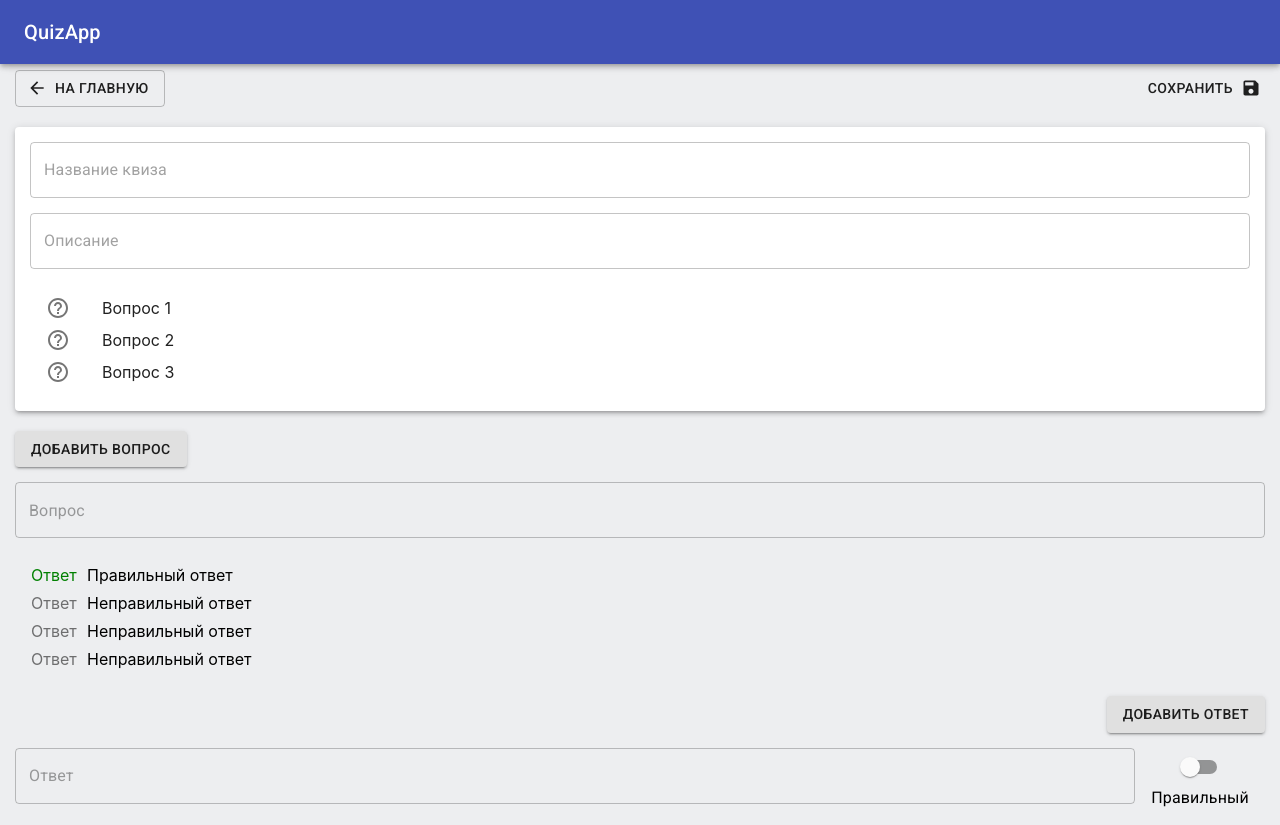
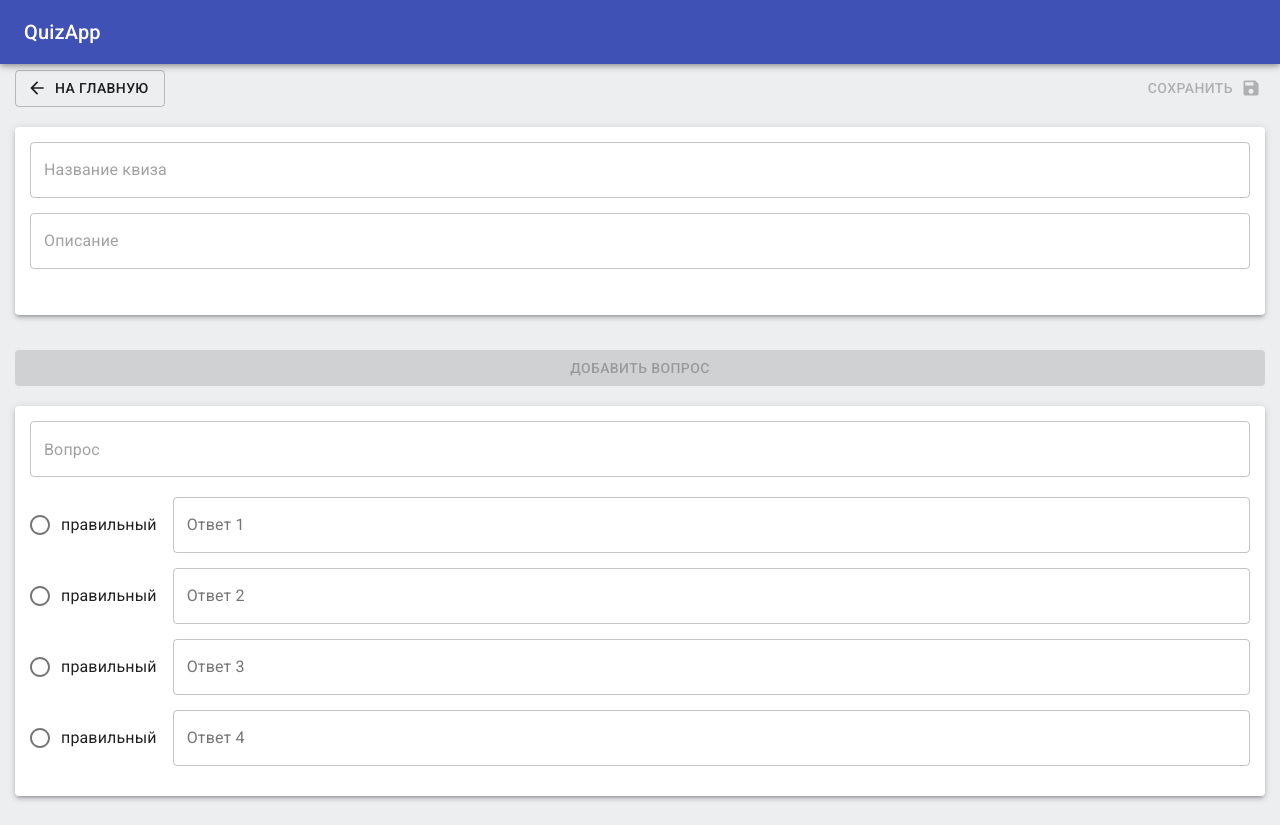
Before and after one commit to GreenSpark404/QuizApp, a React (Create React App) app in the folder frontend/: page /createQuiz in a window 1280 px wide. Built offline with nearby package versions, Linux system fonts and the light colour scheme.

Commit message:
added creating quiz

```diff
--- a/frontend/src/components/App/App.tsx
+++ b/frontend/src/components/App/App.tsx
@@ -6,7 +6,7 @@ import classes from './App.module.scss'
 import QuizControlSessionPage from '../QuizControlSessionPage';
 import {useNavigate} from "react-router-dom";
 
-function App(): JSX.Element {
+const App = (): JSX.Element =>  {
 
     const navigate = useNavigate();
 
--- a/frontend/src/components/QuizCreatePage/QuizCreatePage.module.scss
+++ b/frontend/src/components/QuizCreatePage/QuizCreatePage.module.scss
@@ -1,5 +1,10 @@
 .component {
   padding: 70px 15px 15px 15px;
+
+  .addQuestionButton {
+    margin-top: 15px;
+    margin-bottom: 20px;
+  }
 
   .buttonsWrapper {
     display: flex;
@@ -14,7 +19,16 @@
     flex-direction: column;
     gap: 15px;
 
+    .questionItemWrapper {
+      width: 100%;
+      display: flex;
+      justify-content: space-between;
 
+      .questionTextWrapper {
+        display: flex;
+        align-items: center;
+      }
+    }
 
     .accordionDetails {
       display: flex;
@@ -23,24 +37,30 @@
     }
   }
   .addQuestionWrapper {
+    padding: 15px;
     display: flex;
     flex-direction: column;
     gap: 15px;
 
     .questionFormWrapper {
 
-      @extend .addQuestionWrapper;
+      .questionTextField {
+        margin-bottom: 20px;
+      }
 
       .answerWrapper {
-        display: flex;
-        flex-direction: row;
-        justify-content: space-between;
+
+        .answerItem {
+          margin-bottom: 15px;
+          display: flex;
+          flex-direction: row;
+        }
       }
 
-      .addAnswerButtonWrapper {
-        display: flex;
-        justify-content: flex-end;
-      }
     }
   }
 }
+
+#{'div[class="MuiListItemIcon-root"]'} {
+  min-width: 30px;
+}
--- a/frontend/src/components/QuizCreatePage/QuizCreatePage.tsx
+++ b/frontend/src/components/QuizCreatePage/QuizCreatePage.tsx
@@ -5,53 +5,26 @@ import Header from '../common/Header';
 import Button from '@material-ui/core/Button';
 import { useNavigate } from 'react-router-dom';
 import ArrowBackIcon from '@material-ui/icons/ArrowBack';
-import { FormControlLabel, List, ListItem, ListItemIcon, Switch, TextField } from '@material-ui/core';
+import {
+    FormControlLabel,
+    List,
+    ListItem,
+    ListItemIcon,
+    Radio,
+    RadioGroup,
+    TextField,
+    Paper
+} from '@material-ui/core';
 import SaveIcon from '@material-ui/icons/Save';
-import {Accordion, AccordionDetails, AccordionSummary, IconButton, Paper} from '@material-ui/core';
 import HelpOutlineIcon from '@material-ui/icons/HelpOutline';
-import ExpandMoreIcon from '@material-ui/icons/ExpandMore';
 import Typography from '@material-ui/core/Typography';
+import DeleteForeverIcon from '@material-ui/icons/DeleteForever';
 import { observer } from 'mobx-react';
-
-type Question = {
-    questionText: string,
-    correctAnswer: string,
-    answers: Array<string>,
-};
-
-type Answers = Omit<Question, "questionText">
-
-const mockQuestions = [
-    {
-        questionText: 'Вопрос 1',
-        correctAnswer: '',
-        answers: [],
-    },
-    {
-        questionText: 'Вопрос 2',
-        correctAnswer: '',
-        answers: [],
-    },
-    {
-        questionText: 'Вопрос 3',
-        correctAnswer: '',
-        answers: [],
-    },
-];
-
-const mockAnswersFor1stQuestion =
-{
-    questionText: 'Вопрос 1',
-    correctAnswer: 'Правильный ответ',
-    answers: ['Неправильный ответ', 'Неправильный ответ', 'Неправильный ответ'],
-};
+import _ from 'lodash';
+import { Question, QuizFullItem } from '../../stores/quizStore/quizStore.model';
+import quizStore from '../../stores/quizStore';
 
 
-const newQuestion: Question = {
-    questionText: '',
-    correctAnswer: '',
-    answers: [],
-}
 
 const QuizCreatePage: React.FC = () => {
 
@@ -59,19 +32,69 @@ const QuizCreatePage: React.FC = () => {
 
     const [quizName, setQuizName] = useState<string>();
     const [quizDescription, setQuizDescription] = useState<string>();
+    const [questionList, setQuestionList] = useState<Array<Question>>([]);
 
-    const [questionList, setQuestionList] = useState<Array<Question>>([]);
-    const [answers, setAnswers] = useState<Array<Answers>>([]);
+    const [question, setQuestion] = useState<string>('');
+    const [answers, setAnswers] = useState<Array<string>>([]);
+    const [correctAnswer, setCorrectAnswer] = useState<string>('')
 
     const addQuestionHandler = (): void => {
-        //setQuestionList([...questionList, newQuestion])
+        const newQuestion: Question = {
+            questionText: question,
+            correctAnswer: answers[Number(correctAnswer)-1],
+            answers: answers,
+        }
+
+        if (questionList.some((question) => _.isEqual(question.questionText, newQuestion.questionText))) return
+        setQuestionList([...questionList, newQuestion])
     };
 
-    const addAnswerHandler = (): void => {
-        //setQuestionList([...questionList, newQuestion])
+    const answerHandler = (e: React.ChangeEvent<HTMLInputElement | HTMLTextAreaElement>, answer: string): void => {
+        const addAnswer = (answer: number) => {
+            let newAnswers = answers;
+            newAnswers[answer] = e.target.value
+            setAnswers([...newAnswers])
+        }
+        switch (answer) {
+            case '1':
+                return addAnswer(0);
+            case '2':
+                return addAnswer(1);
+            case '3':
+                return addAnswer(2);
+            case '4':
+                return addAnswer(3);
+        }
+    }
+
+    const correctAnswerHandler = (event: React.ChangeEvent<{}>): void => {
+        setCorrectAnswer((event.target as HTMLInputElement).value)
     };
 
-    console.log(questionList);
+    const addQuestionText = (e: React.ChangeEvent<HTMLInputElement | HTMLTextAreaElement>): void => {
+        setQuestion(e.target.value)
+    };
+
+    const deleteQuestionHandler = (questionName: string): void => {
+        setQuestionList(questionList.filter((question) => question.questionText !== questionName))
+    };
+
+    const addQuizHandler = (): void => {
+        const newQuiz: QuizFullItem = {
+            name: quizName || '',
+            description: quizDescription || '',
+            questionList: questionList,
+        };
+        quizStore.addQuiz(newQuiz);
+    };
+
+    const isError = (id: number): boolean => {
+        const currentAnswer = _.clone(answers[id]);
+        if (currentAnswer !== "") {
+            return answers.filter((answer, i) => i !== id).includes(currentAnswer);
+        }
+        return false
+    }
 
   return (
     <div className={classes.component}>
@@ -88,6 +111,8 @@ const QuizCreatePage: React.FC = () => {
             <Button
                 variant="text"
                 endIcon={<SaveIcon />}
+                disabled={!quizName || !quizDescription || !questionList.length}
+                onClick={addQuizHandler}
             >
                 Сохранить
             </Button>
@@ -106,70 +131,110 @@ const QuizCreatePage: React.FC = () => {
                 onChange={e => setQuizDescription(e.target.value)}
             />
             <List dense>
-                    {mockQuestions.map((q) => (
+                {questionList ? questionList.map((q) => (
                     <ListItem>
+                        <div className={classes.questionItemWrapper}>
+                            <div className={classes.questionTextWrapper}>
                                 <ListItemIcon>
                                     <HelpOutlineIcon />
                                 </ListItemIcon>
                                 {q.questionText}
-                        </ListItem>))
+                            </div>
+                            <Button
+                                variant="text"
+                                onClick={() => deleteQuestionHandler(q.questionText)}
+                                endIcon={<DeleteForeverIcon />}
+                            />
+                        </div>
+                    </ListItem>)) : <Typography>Список вопросов пуст</Typography>
                 }
             </List>
         </Paper>
-            <div className={classes.addQuestionWrapper}>
-                <div>
             <Button
                 variant="contained"
                 onClick={addQuestionHandler}
+                fullWidth
+                className={classes.addQuestionButton}
+                disabled={!question || !correctAnswer || answers.length < 4}
             >
                 Добавить вопрос
             </Button>
-                </div>
+        <Paper elevation={3} className={classes.addQuestionWrapper}>
             <div className={classes.questionFormWrapper}>
                 <TextField
+                    className={classes.questionTextField}
+                    value={question}
                     variant="outlined"
                     placeholder="Вопрос"
                     fullWidth
+                    onChange={e => addQuestionText(e)}
                 />
-                    <List dense>
-                        <ListItem>
-                            <ListItemIcon>
-                                <div style={{color: 'green'}}>Ответ</div>
-                            </ListItemIcon>
-                            {mockAnswersFor1stQuestion.correctAnswer}
-                        </ListItem>
-                        {mockAnswersFor1stQuestion.answers.map((a) => (
-                            <ListItem>
-                                <ListItemIcon>
-                                    Ответ
-                                </ListItemIcon>
-                                {a}
-                            </ListItem>))
-                        }
-                    </List>
-                    <div className={classes.addAnswerButtonWrapper}>
-                        <Button
-                            variant="contained"
-                            onClick={addAnswerHandler}
-                        >
-                            Добавить ответ
-                        </Button>
-                    </div>
                 <div className={classes.answerWrapper}>
+                    <RadioGroup>
+                        <div className={classes.answerItem}>
+                            <FormControlLabel
+                                value='1'
+                                control={<Radio />}
+                                label="правильный"
+                                onChange={e => correctAnswerHandler(e)}
+                            />
                             <TextField
+                                error={isError(0)}
                                 variant="outlined"
-                            placeholder="Ответ"
+                                label={isError(0) ? "Уже есть" : "Ответ 1"}
                                 fullWidth
-                        />
-                        <FormControlLabel
-                            value="bottom"
-                            control={<Switch color="primary" />}
-                            label="Правильный"
-                            labelPlacement="bottom"
+                                onChange={(e) => answerHandler(e, '1')}
                             />
                         </div>
+                        <div className={classes.answerItem}>
+                            <FormControlLabel
+                                value='2'
+                                control={<Radio />}
+                                label="правильный"
+                                onChange={e => correctAnswerHandler(e)}
+                            />
+                            <TextField
+                                error={isError(1)}
+                                variant="outlined"
+                                label={isError(1) ? "Уже есть" : "Ответ 2"}
+                                fullWidth
+                                onChange={(e) => answerHandler(e, '2')}
+                            />
+                        </div>
+                        <div className={classes.answerItem}>
+                            <FormControlLabel
+                                value='3'
+                                control={<Radio />}
+                                label="правильный"
+                                onChange={e => correctAnswerHandler(e)}
+                            />
+                            <TextField
+                                error={isError(2)}
+                                variant="outlined"
+                                label={isError(2) ? "Уже есть" : "Ответ 3"}
+                                fullWidth
+                                onChange={(e) => answerHandler(e, '3')}
+                            />
+                        </div>
+                        <div className={classes.answerItem}>
+                            <FormControlLabel
+                                value='4'
+                                control={<Radio />}
+                                label="правильный"
+                                onChange={e => correctAnswerHandler(e)}
+                            />
+                            <TextField
+                                error={isError(3)}
+                                variant="outlined"
+                                label={isError(3) ? "Уже есть" : "Ответ 4"}
+                                fullWidth
+                                onChange={(e) => answerHandler(e, '4')}
+                            />
+                        </div>
+                    </RadioGroup>
                 </div>
             </div>
+        </Paper>
     </div>
   );
 };
--- a/frontend/src/stores/authStore/authStore.ts
+++ b/frontend/src/stores/authStore/authStore.ts
@@ -53,6 +53,7 @@ class AuthStore {
     }
 
     async logout(): Promise<void> {
+        console.log('logout');
         document.cookie = "JWT_AUTH_TOKEN"+'=; Max-Age=-99999999;';
         runInAction(() => {
             this.isAuth = false;
```
Also changed, not shown: frontend/src/components/QuizControlSessionPage/QuizControlSessionPage.tsx (+21 -4 lines), frontend/src/stores/quizStore/quizStore.model.ts (+12 -0 lines), frontend/src/stores/quizStore/quizStore.service.ts (+9 -1 lines), frontend/src/stores/quizStore/quizStore.ts (+16 -1 lines). Lines whose indentation alone changed are shown as unchanged.
